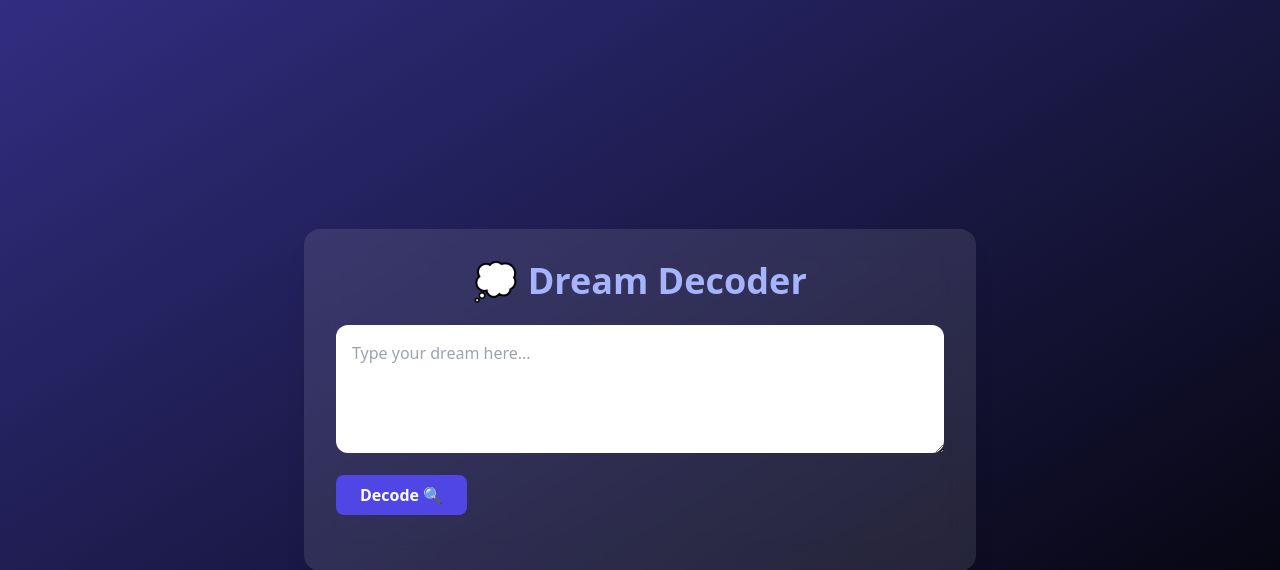
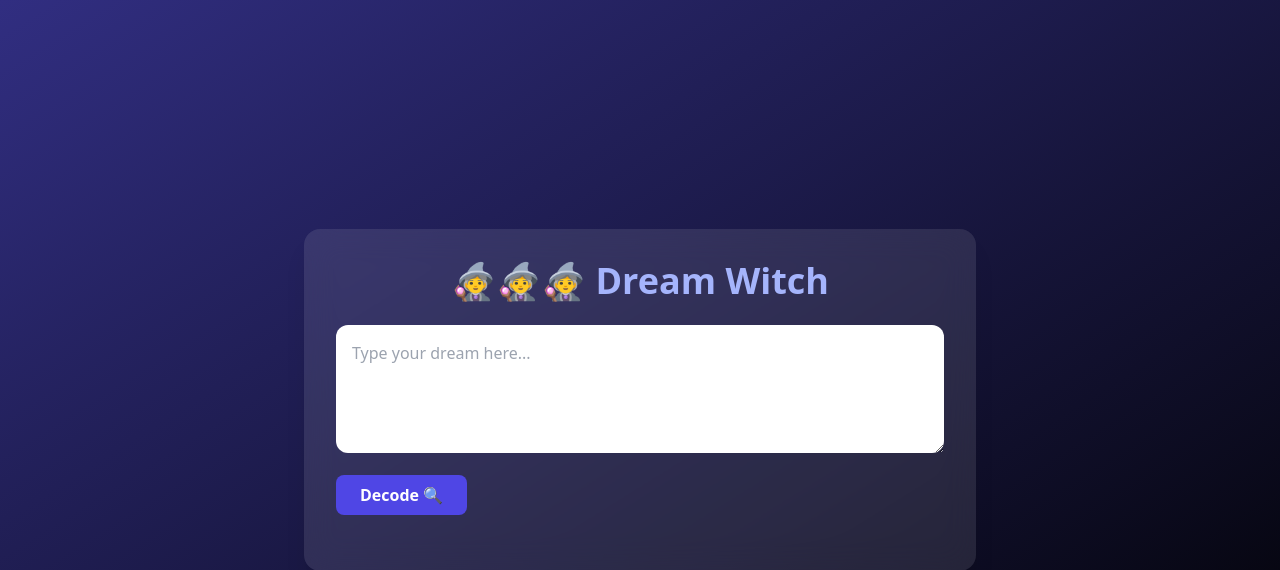
Before and after one commit to Dhruv821-oss/Dream-witch, a Flask app: page / in a window 1280 px wide. Shown: the top 570 px of the page. Run offline with Flask 3, Linux system fonts and the light colour scheme; some libraries are stand-ins or nearby versions.

Commit message:
Update index.html

```diff
--- a/templates/index.html
+++ b/templates/index.html
@@ -9,7 +9,7 @@
 <body class="bg-gradient-to-br from-indigo-900 to-black text-white min-h-screen flex flex-col items-center justify-center px-6">
 
   <div class="max-w-2xl w-full bg-white/10 p-8 rounded-2xl shadow-xl backdrop-blur-lg">
-    <h1 class="text-4xl font-bold mb-6 text-center text-indigo-300">💭 Dream Decoder</h1>
+    <h1 class="text-4xl font-bold mb-6 text-center text-indigo-300">🧙‍♀️🧙‍♀️🧙‍♀️ Dream Witch</h1>
 
     <textarea id="dreamInput" rows="4" placeholder="Type your dream here..." class="w-full p-4 rounded-xl text-black focus:outline-none"></textarea>
 
```
